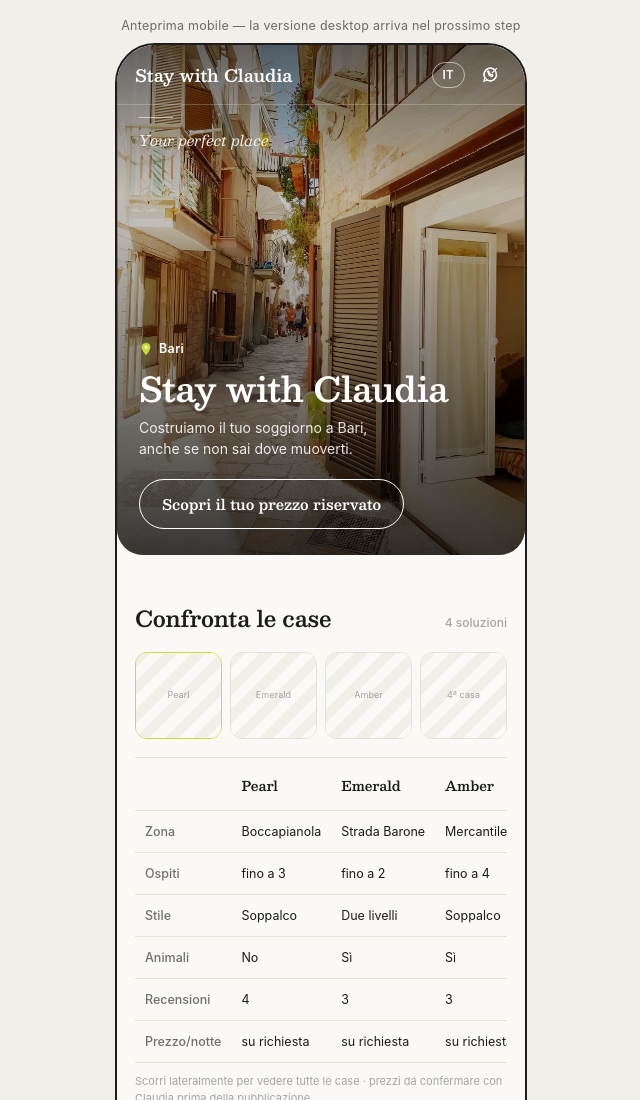
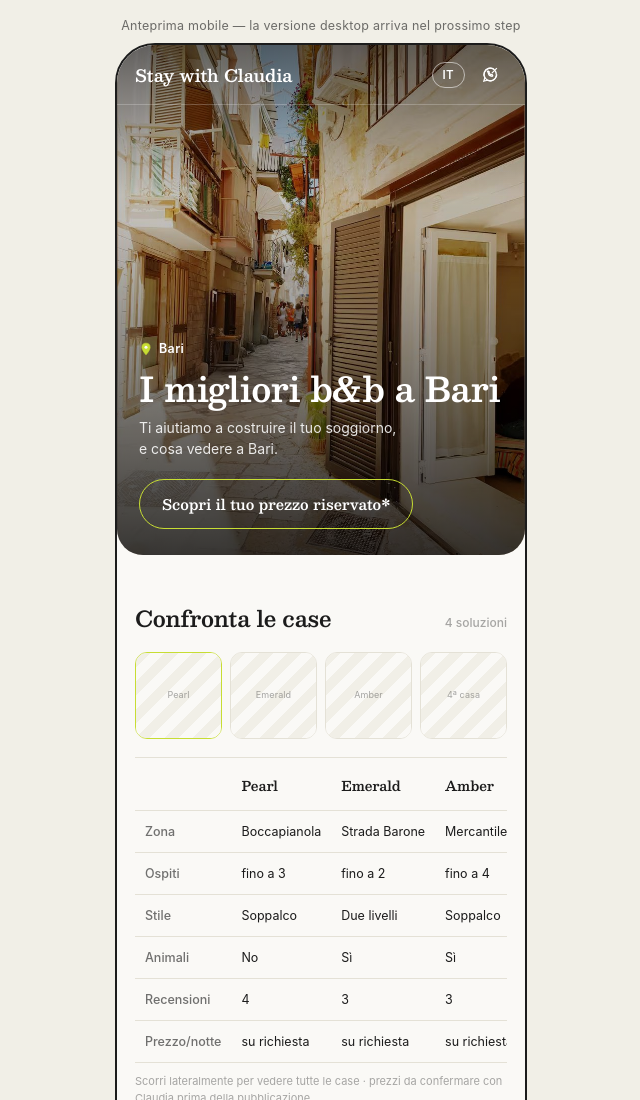
Before and after one commit to Kaildin/Kaildin.github.io, a plain HTML site: page index.html in a window 1280 px wide. Shown: the top 1100 px of the page, without its empty margins (319-959 px from the left). Drawn offline with nearby package versions, Linux system fonts and the light colour scheme; a web font is replaced by a local one.

Commit message:
small hero tweaks

```diff
--- a/css/style.css
+++ b/css/style.css
@@ -1,5 +1,5 @@
 /* ============ TOKENS ============ */
-  /* Brand is intentionally always-light (off-white/charcoal/chartreuse) —
+  /* Brand is intentionally always-light (off-white/charcoal/chartreuse) â€”
      this does NOT follow the visitor's OS dark-mode setting on purpose. */
      :root{
       color-scheme: light;
@@ -241,6 +241,9 @@
     }
     .btn-block{width:100%;}
     .btn[disabled]{opacity:.4;cursor:not-allowed;}
+    .hero-actions .btn-light {
+      border-color: var(--accent);
+    }
 
     /* ============ RING ROW ============ */
     .ring-card{
--- a/index.html
+++ b/index.html
@@ -32,19 +32,15 @@
     <section id="home" style="padding:0;">
       <div class="hero">
 <img class="hero-img" src="img/hero-vicolo-bari.jpg" alt="Vicolo di Bari Vecchia con balconi in ferro battuto e persiane in legno">
-        <div class="hero-top">
-          <div class="hero-rule"></div>
-          <p class="hero-kicker">Your perfect place</p>
-        </div>
         <div class="hero-content">
           <div class="hero-loc">
             <svg viewBox="0 0 24 24" fill="var(--accent)" stroke="var(--accent)" stroke-width="1"><path d="M12 22s7-7.58 7-13a7 7 0 1 0-14 0c0 5.42 7 13 7 13z"/><circle cx="12" cy="9" r="2.6" fill="var(--bg)" stroke="none"/></svg>
             <span>Bari</span>
           </div>
-          <h1 class="hero-title">Stay with Claudia</h1>
-          <p class="hero-sub">Costruiamo il tuo soggiorno a Bari, anche se non sai dove muoverti.</p>
+          <h1 class="hero-title">I migliori b&b a Bari</h1>
+          <p class="hero-sub">Ti aiutiamo a costruire il tuo soggiorno, e cosa vedere a Bari.</p>
           <div class="hero-actions">
-            <a class="btn btn-light" href="#prenota">Scopri il tuo prezzo riservato</a>
+            <a class="btn btn-light" href="#prenota">Scopri il tuo prezzo riservato*</a>
           </div>
         </div>
       </div>
```
Lines whose indentation alone changed are shown as unchanged.
